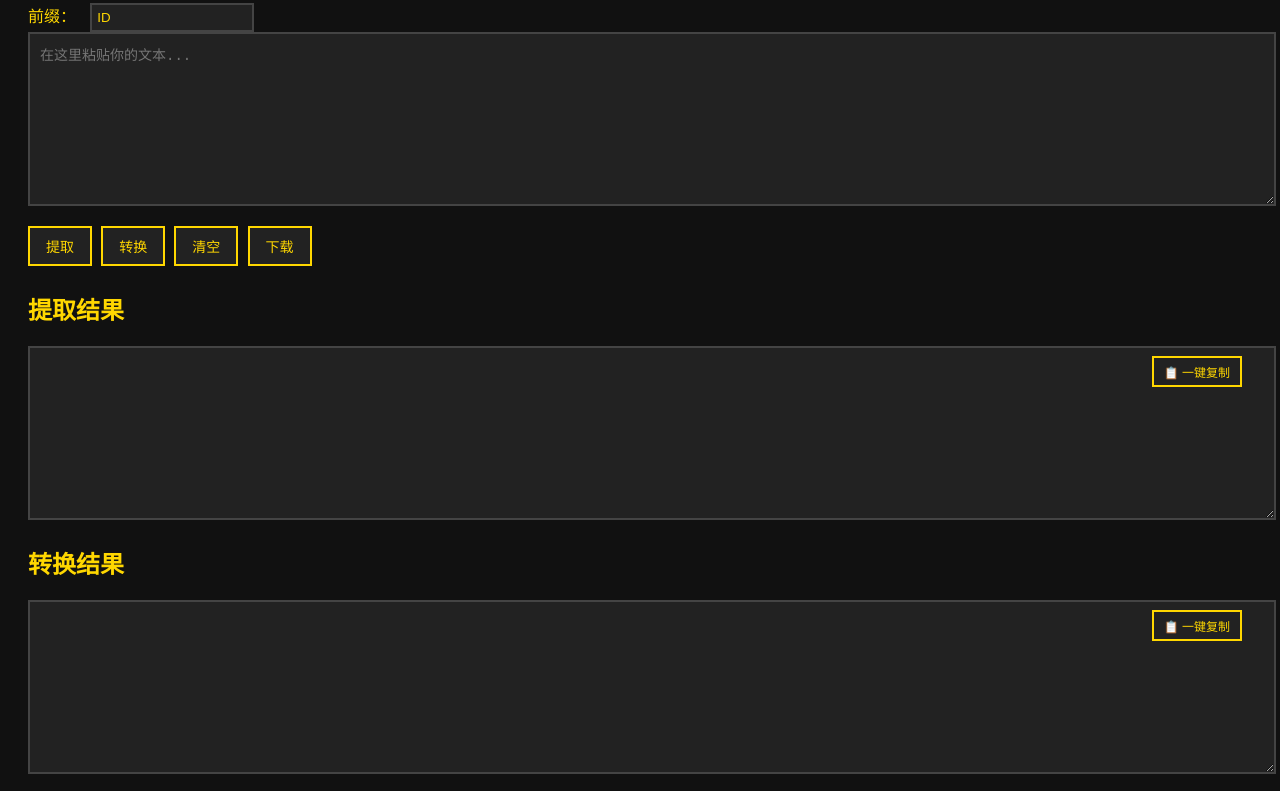
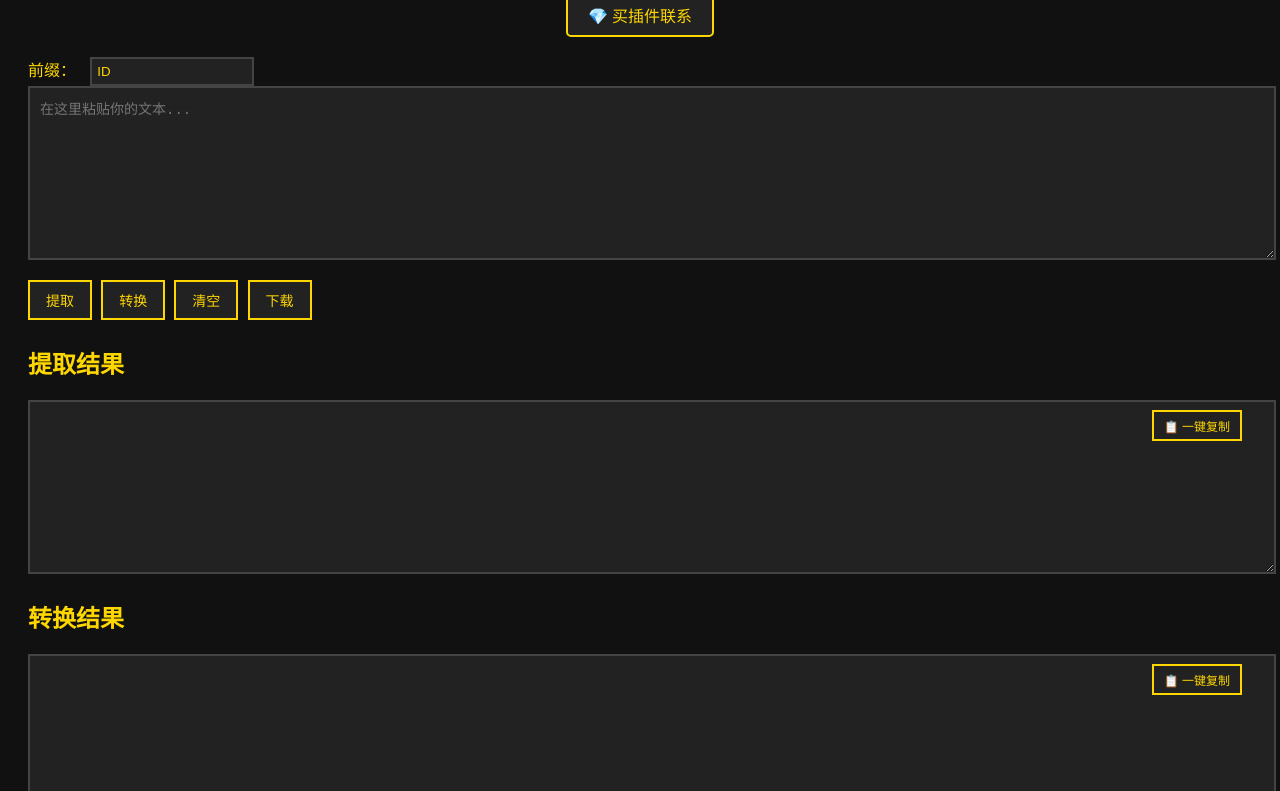
Before and after one commit to skmcgm-lab/idtools, a plain HTML site: page idtools/index.html in a window 1280 px wide. Shown: the part 112-903 px from the top of the page. Drawn offline with Linux system fonts and the light colour scheme.

Commit message:
Update index.html

```diff
--- a/idtools/index.html
+++ b/idtools/index.html
@@ -14,7 +14,26 @@
     h1 {
         text-align: center;
         font-size: 2em;
-        margin-bottom: 20px;
+        margin-bottom: 10px;
+    }
+    .contact-btn {
+        display: block;
+        margin: 0 auto 20px auto;
+        background-color: #222;
+        color: #ffd700;
+        border: 2px solid #ffd700;
+        padding: 8px 20px;
+        font-size: 16px;
+        cursor: pointer;
+        transition: 0.2s;
+        text-decoration: none;
+        text-align: center;
+        width: fit-content;
+        border-radius: 5px;
+    }
+    .contact-btn:hover {
+        background-color: #ffd700;
+        color: #111;
     }
     textarea {
         width: 100%;
@@ -64,6 +83,9 @@
 </head>
 <body>
 <h1>💎 密钥 & 提取 & 转换</h1>
+
+<!-- 新增按钮 -->
+<a class="contact-btn" href="https://qm.qq.com/q/3a2BdBptwA" target="_blank">💎 买插件联系</a>
 
 <label for="prefix">前缀：</label>
 <input type="text" id="prefix" class="prefix-input" value="ID">
```
